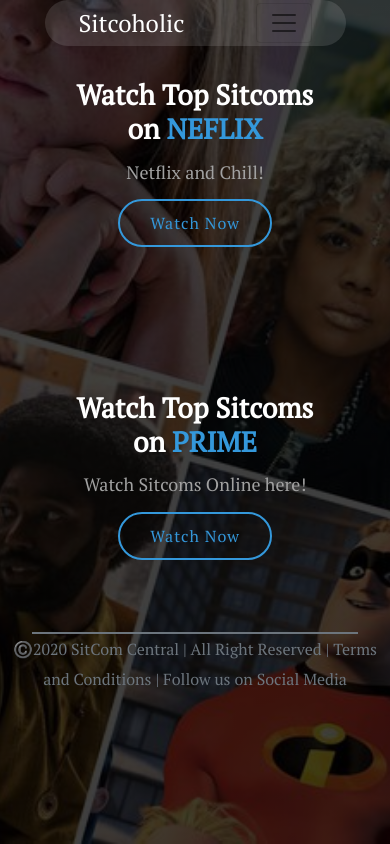
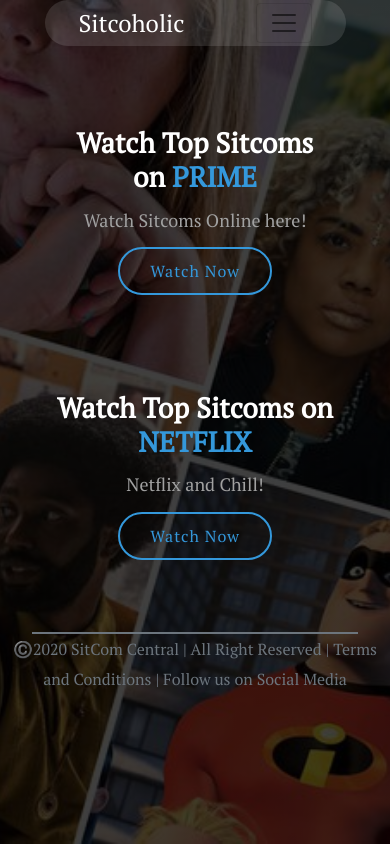
Before and after one commit to s-infinity21/react-basics, a React (Create React App) app: page /service in a window 390 px wide. Built offline with nearby package versions, Linux system fonts and the light colour scheme.

Commit message:
Update Service.jsx

```diff
--- a/src/Service.jsx
+++ b/src/Service.jsx
@@ -1,35 +1,35 @@
-import React from "react";
-import { NavLink } from "react-router-dom";
+import React from 'react';
+import { NavLink } from 'react-router-dom';
 
 const Service = () => {
 	return (
 		<>
-      <section id="header" className="d-flex align-items-center">
-        <div class="container">
-          <div class="row gy-5">
-            <div class="col-md">
-              <div class="p-5">
+			<section id='header' className='d-flex align-items-center'>
+				<div class='container'>
+					<div class='row'>
+						<div class='col-lg-6 pt-5 pt-lg-0 order-2 order-lg-1 d-flex justify-content-center flex-column'>
+							<div class='p-md-5'>
 								<h1>
 									Watch Top Sitcoms on
-                  <strong className="brand-name"> Neflix</strong>
+									<strong className='brand-name'> Netflix</strong>
 								</h1>
-                <h2 className="my-3">Netflix and Chill!</h2>
-                <div className="mt-3">
-                  <NavLink to="/netflix" className="btn-get-started">
+								<h2 className='my-3'>Netflix and Chill!</h2>
+								<div className='mt-3'>
+									<NavLink to='/netflix' className='btn-get-started'>
 										Watch Now
 									</NavLink>
 								</div>
 							</div>
 						</div>
-            <div class="col-md">
-              <div class="p-5">
+						<div class='col-lg-6 order-1 order-lg-2'>
+							<div class='p-5'>
 								<h1>
 									Watch Top Sitcoms on
-                  <strong className="brand-name"> Prime</strong>
+									<strong className='brand-name'> Prime</strong>
 								</h1>
-                <h2 className="my-3">Watch Sitcoms Online here!</h2>
-                <div className="mt-3">
-                  <NavLink to="/prime" className="btn-get-started">
+								<h2 className='my-3'>Watch Sitcoms Online here!</h2>
+								<div className='mt-3'>
+									<NavLink to='/prime' className='btn-get-started'>
 										Watch Now
 									</NavLink>
 								</div>
```
Lines whose indentation alone changed are shown as unchanged.
